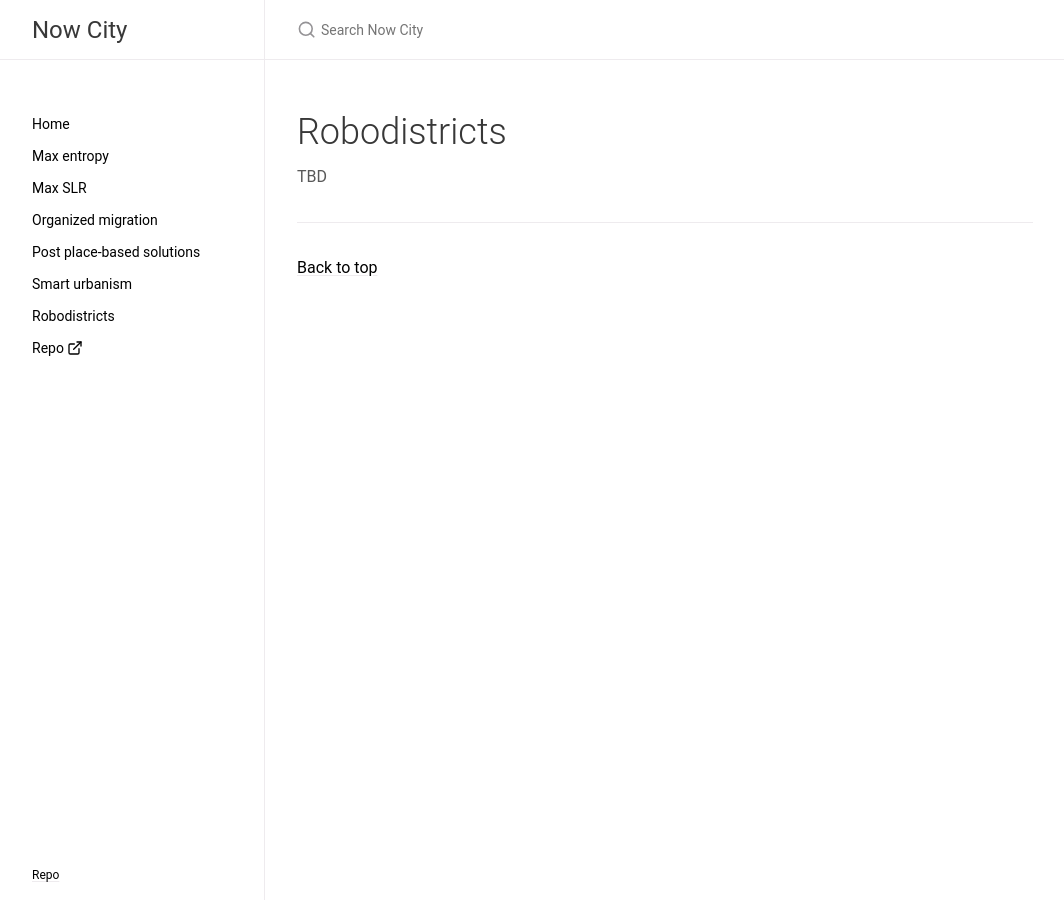
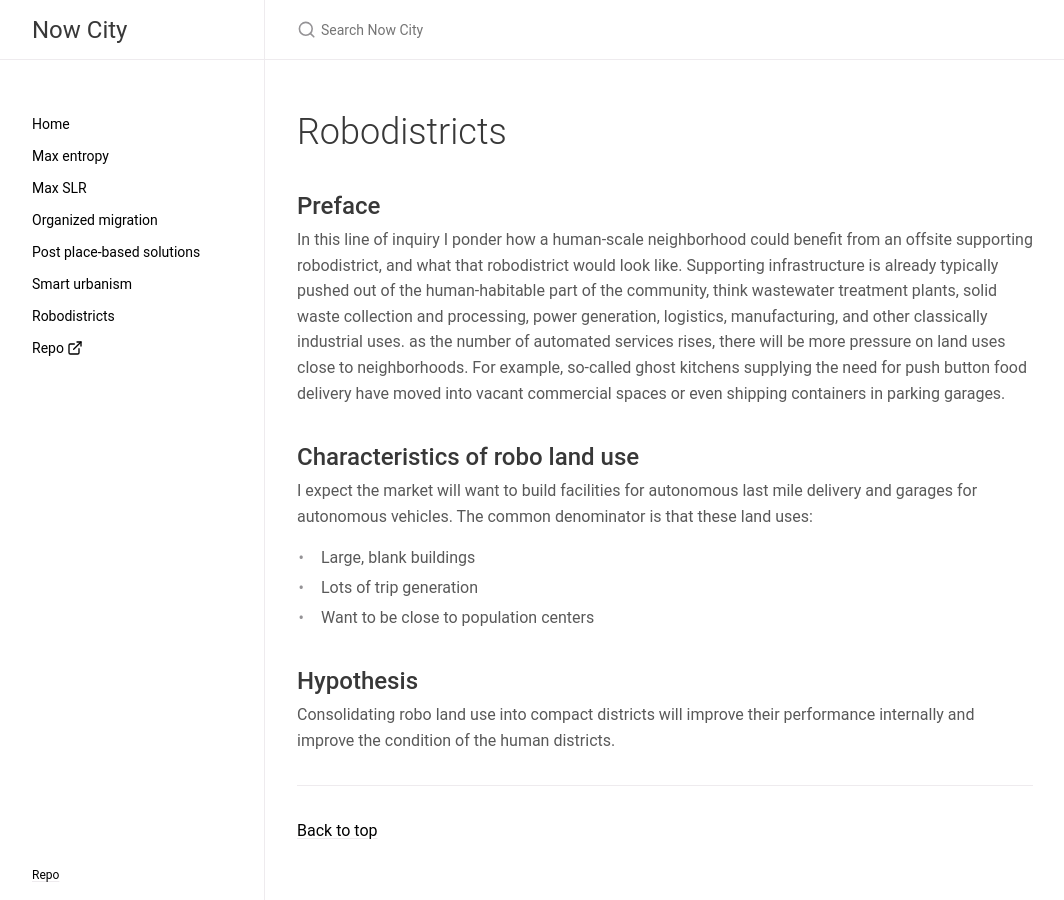
Before and after one commit to nelscity/now, a Jekyll site: the page built from docs/Robodistricts.md, in a window 1280 px wide. Shown: the whole page, without its empty margins (107-1171 px from the left). Built offline with Jekyll 4.4.1, drawn with Linux system fonts in a browser that asks for light colours; cached includes are drawn as plain includes.

Commit message:
working on things

```diff
--- a/docs/Robodistricts.md
+++ b/docs/Robodistricts.md
@@ -2,6 +2,14 @@
 title: Robodistricts
 nav_order: 99
 ---
+# Robodistricts
+## Preface
+In this line of inquiry I ponder how a human-scale neighborhood could benefit from an offsite supporting robodistrict, and what that robodistrict would look like. Supporting infrastructure is already typically pushed out of the human-habitable part of the community, think wastewater treatment plants, solid waste collection and processing, power generation, logistics, manufacturing, and other classically industrial uses. as the number of automated services rises, there will be more pressure on land uses close to neighborhoods. For example, so-called ghost kitchens supplying the need for push button food delivery have moved into vacant commercial spaces or even shipping containers in parking garages.
+## Characteristics of robo land use
+I expect the market will want to build facilities for autonomous last mile delivery and garages for autonomous vehicles. The common denominator is that these land uses:
+- Large, blank buildings
+- Lots of trip generation
+- Want to be close to population centers
 
-# Robodistricts
-TBD
+## Hypothesis
+Consolidating robo land use into compact districts will improve their performance internally and improve the condition of the human districts.
```
Also changed, not shown: docs/MaxSLR.md (+0 -1 lines), docs/Organized migration.md (renamed from docs/Organizedmigration.md, +0 -1 lines), index.md (+1 -1 lines), docs/Post place-based solutions.md (renamed from docs/Postplacebasedsolutions.md), docs/Smart urbanism.md (renamed from docs/Smarturbanism.md).
